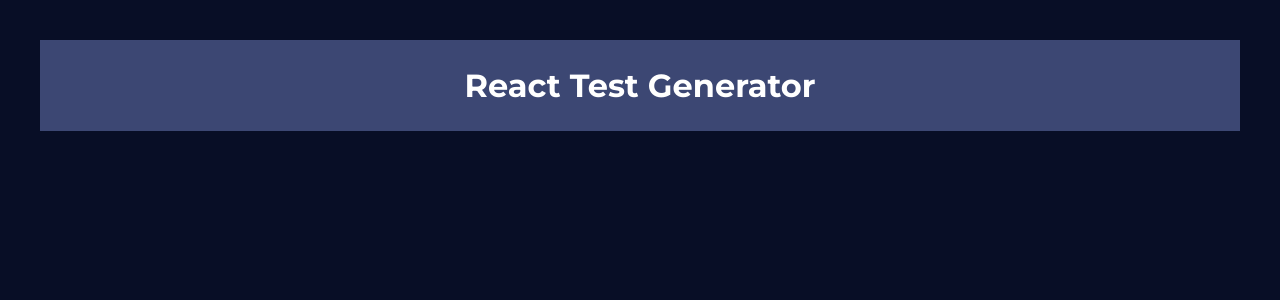
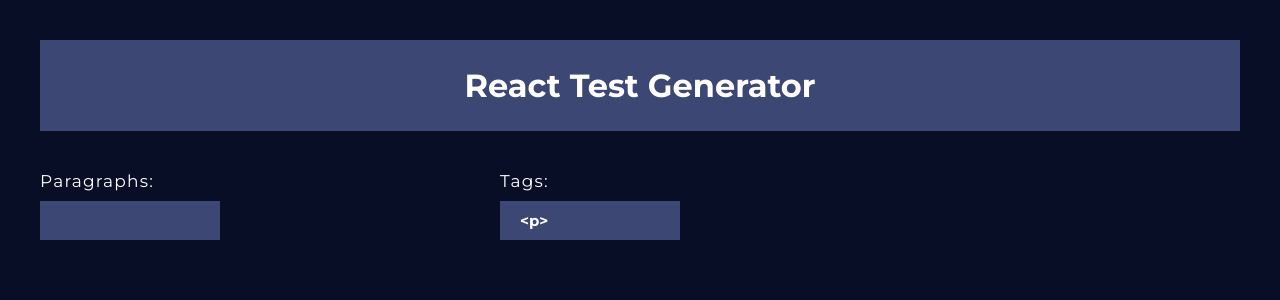
Before and after one commit to brianlockerbie/text-generator-app, a React (Create React App) app: page / in a window 1280 px wide. Shown: the top 300 px of the page. Built offline with nearby package versions, Linux system fonts and the light colour scheme.

Commit message:
Added Values

```diff
--- a/src/components/Options.js
+++ b/src/components/Options.js
@@ -1,12 +1,31 @@
 import React from "react";
 
 const Options = () => {
-
-    return (
-        <div className="options">
-
+  return (
+    <div className="options">
+      <div className="wrapper">
+        <div className="optionsContainer">
+          <div className="paragraphs">
+            <p>Paragraphs:</p>
+            <input type="text" />
+          </div>
+          <div className="tags">
+            <p>Tags:</p>
+            <select>
+              <option value="p">&lt;p&gt;</option>
+              <option value="h1"></option>
+              <option value="h2"></option>
+              <option value="h3"></option>
+              <option value="h4"></option>
+              <option value="h5"></option>
+              <option value="h6"></option>
+              <option value="span"></option>
+            </select>
+          </div>
         </div>
-    )
-}
+      </div>
+    </div>
+  );
+};
 
 export default Options;
```
